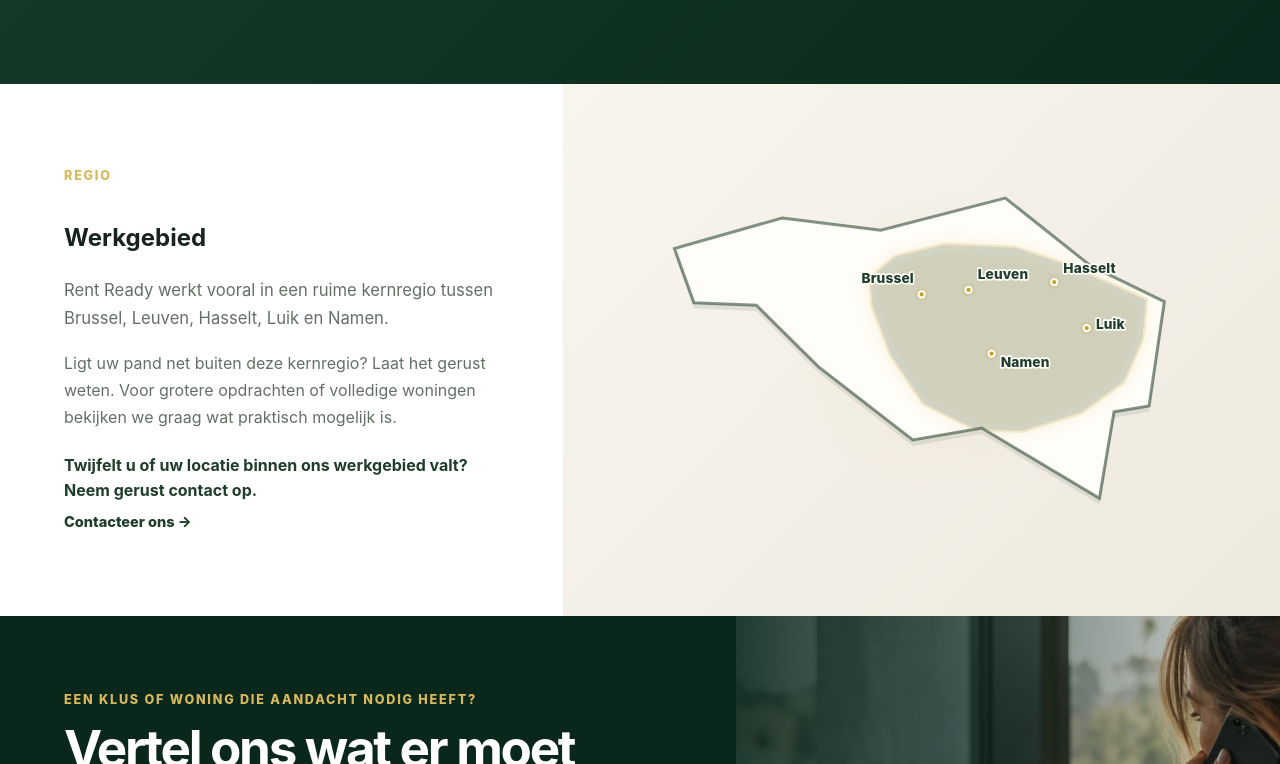
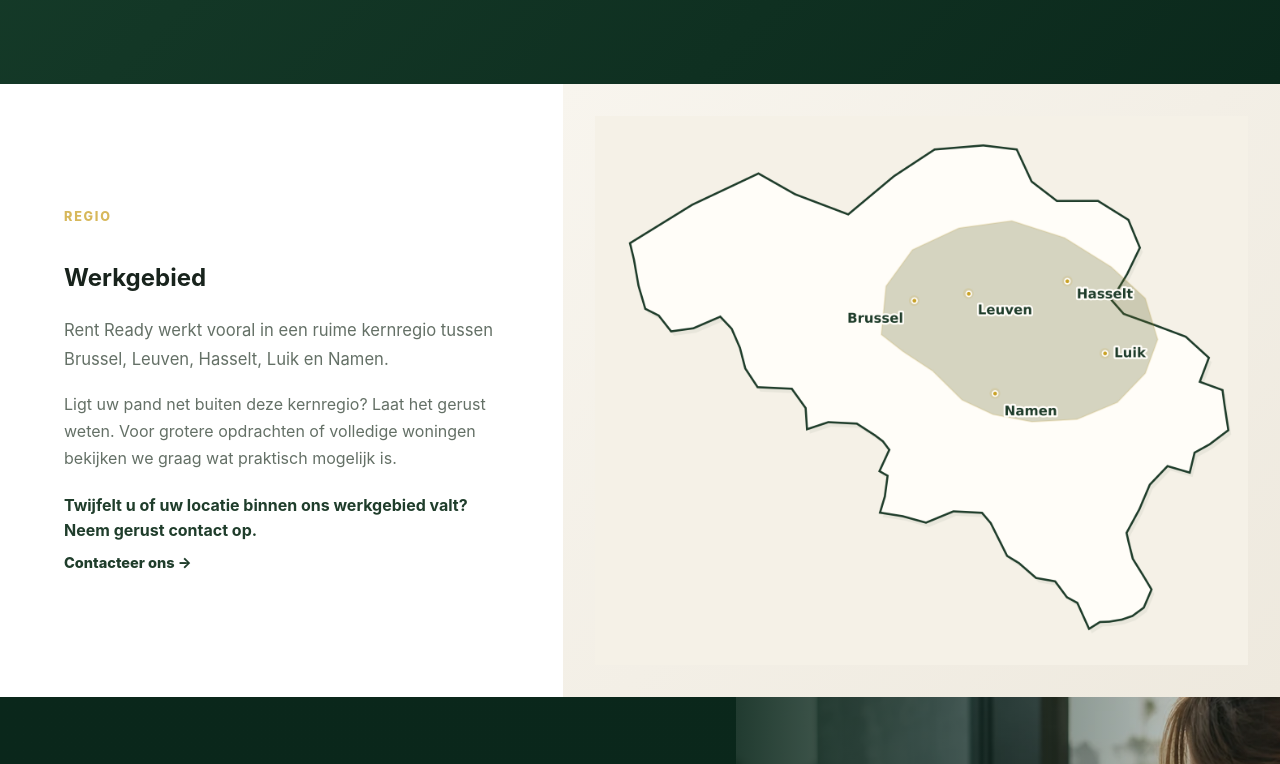
Before and after one commit to divamu/rent-ready, a Next.js app: page / in a window 1280 px wide. Shown: the part 3196-3960 px from the top of the page. Built offline with nearby package versions, Linux system fonts and the light colour scheme.

Commit message:
Use approved work area map image

```diff
--- a/components/HomePage.tsx
+++ b/components/HomePage.tsx
@@ -2,7 +2,6 @@ import type { CSSProperties } from "react";
 import site from "../content/site.json";
 import { Icon } from "./Icon";
 import { Brand } from "./Brand";
-import { ServiceAreaMap } from "./ServiceAreaMap";
 import { getContent, type LocaleCode } from "../lib/content";
 
 export function HomePage({ lang = "nl" }:{lang?:LocaleCode}) {
@@ -97,7 +96,7 @@ export function HomePage({ lang = "nl" }:{lang?:LocaleCode}) {
           <p className="area-question">{t.areaSection.question}</p>
           <a className="text-link area-link" href="#contact">{t.areaSection.contactCta}</a>
         </div>
-        <div className="area-visual"><ServiceAreaMap labels={t.mapLabels} ariaLabel={t.areaSection.ariaLabel}/></div>
+        <div className="area-visual"><img src="/media/work-area-approved.png" alt={t.areaSection.ariaLabel} loading="lazy"/></div>
       </section>
 
       <section className="contact-band" id="contact">
```
